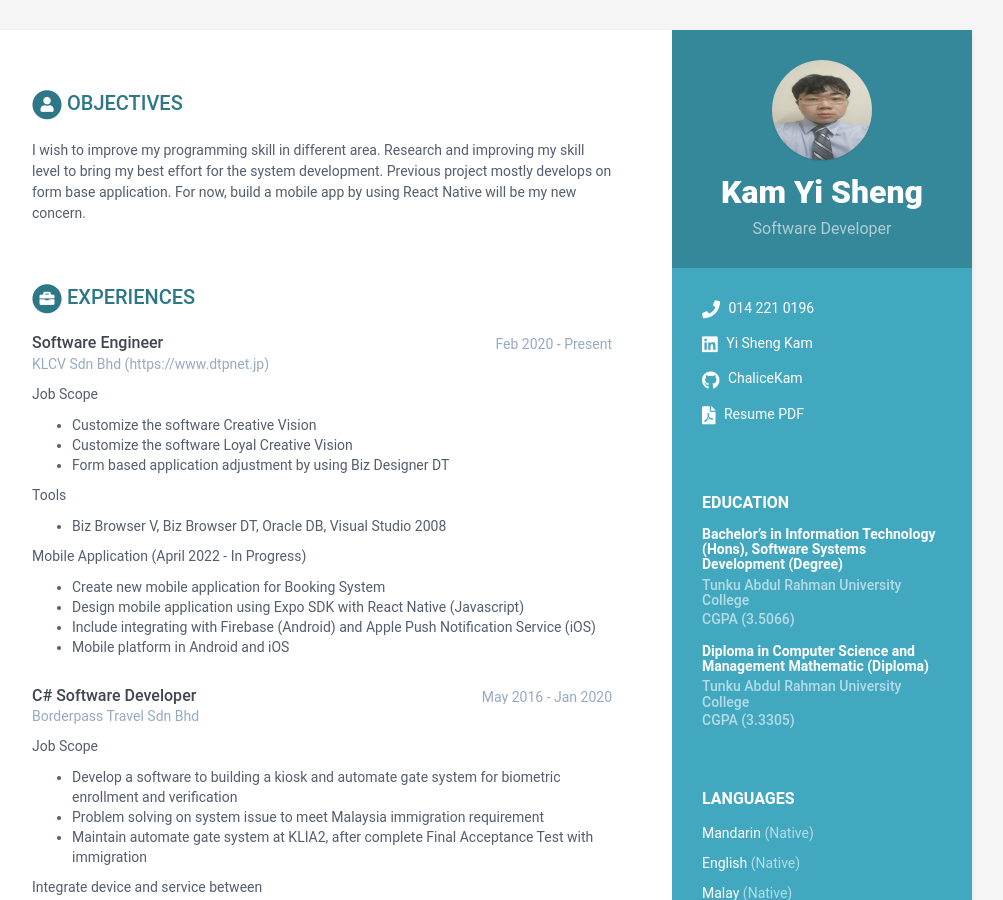
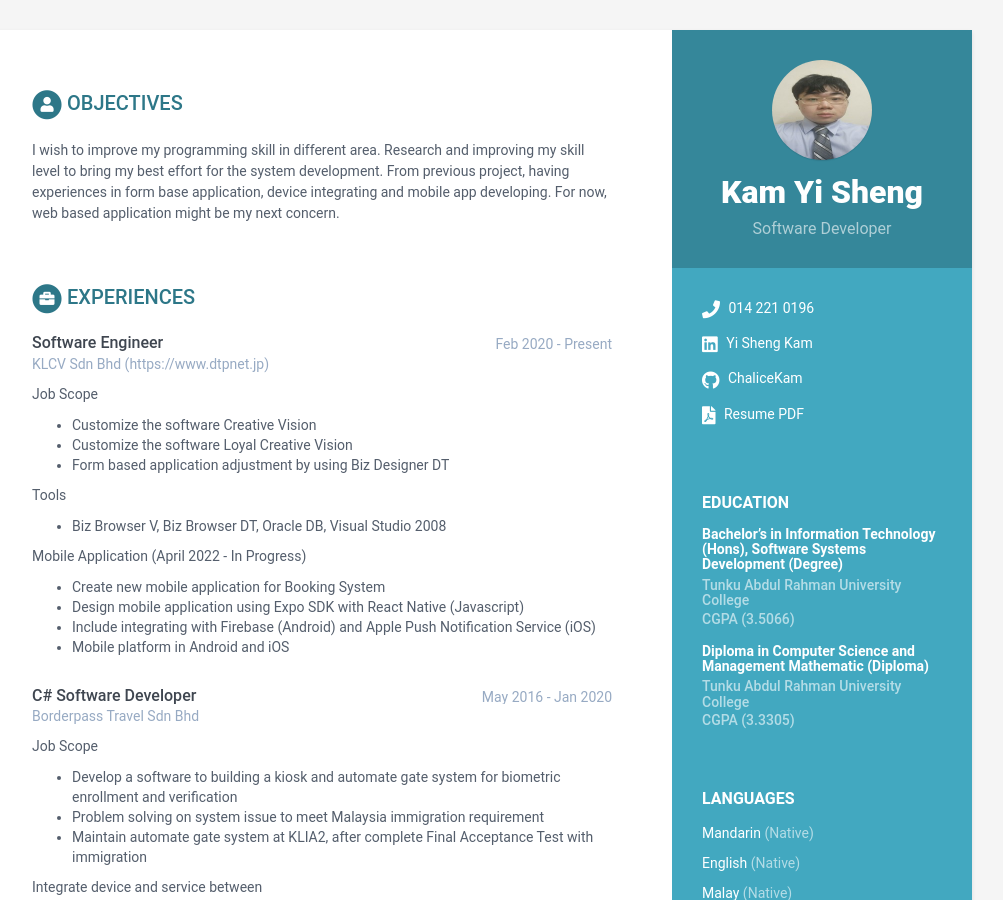
Before and after one commit to ChaliceKam/chalicekam.github.io, a Jekyll site: the page built from index.html, in a window 1280 px wide and 900 px high. Shown: the whole window, without its empty margins (168-1171 px from the left). Built offline with Jekyll 4.4.1, drawn with Linux system fonts in a browser that asks for light colours.

Commit message:
Update data.yml

```diff
--- a/_data/data.yml
+++ b/_data/data.yml
@@ -52,8 +52,8 @@ career-profile:
     summary: |
       I wish to improve my programming skill in different area.
       Research and improving my skill level to bring my best effort for the system development.
-      Previous project mostly develops on form base application.
-      For now, build a mobile app by using React Native will be my new concern.
+      From previous project, having experiences in form base application, device integrating and mobile app developing.
+      For now, web based application might be my next concern.
 education:
     - degree: Bachelor’s in Information Technology (Hons), Software Systems Development (Degree)
       university: Tunku Abdul Rahman University College
```
